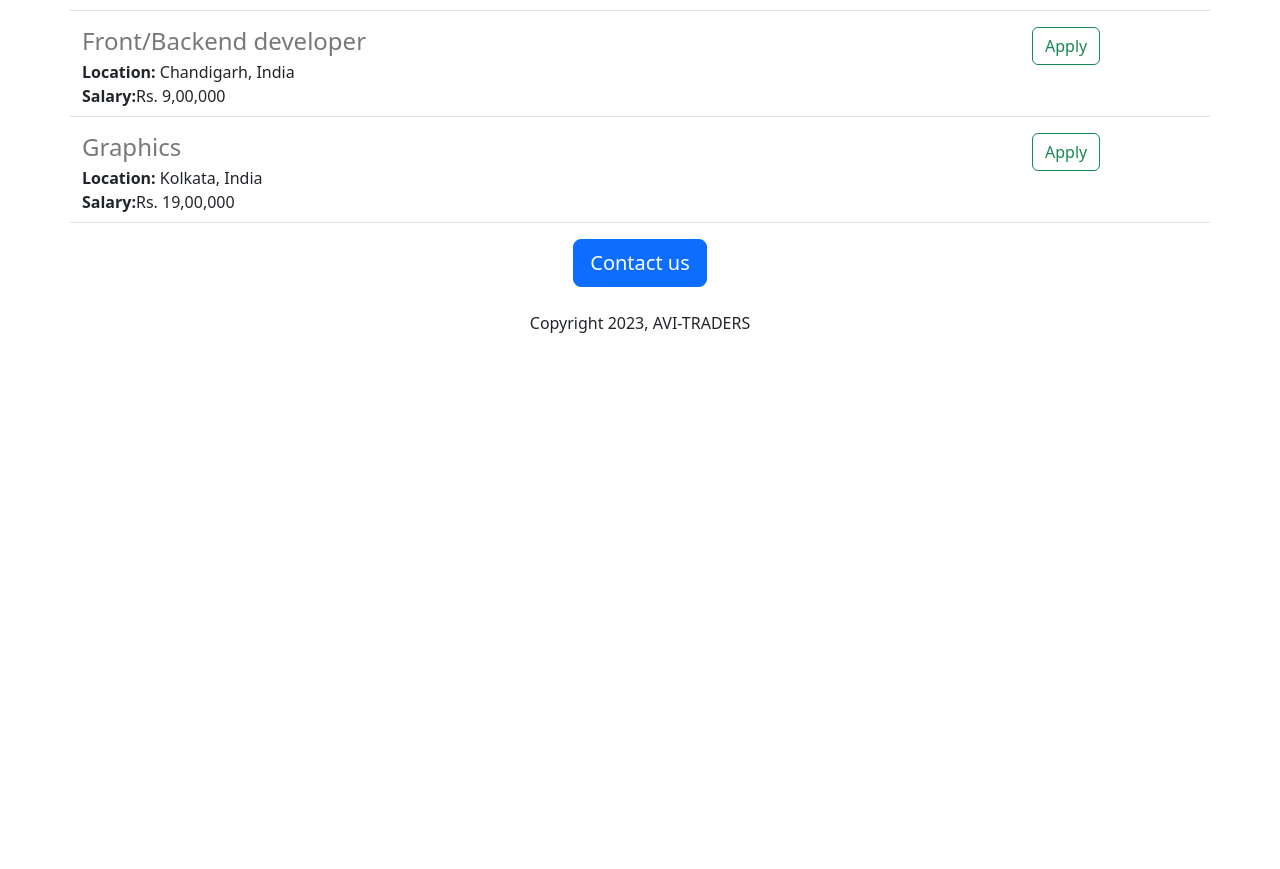
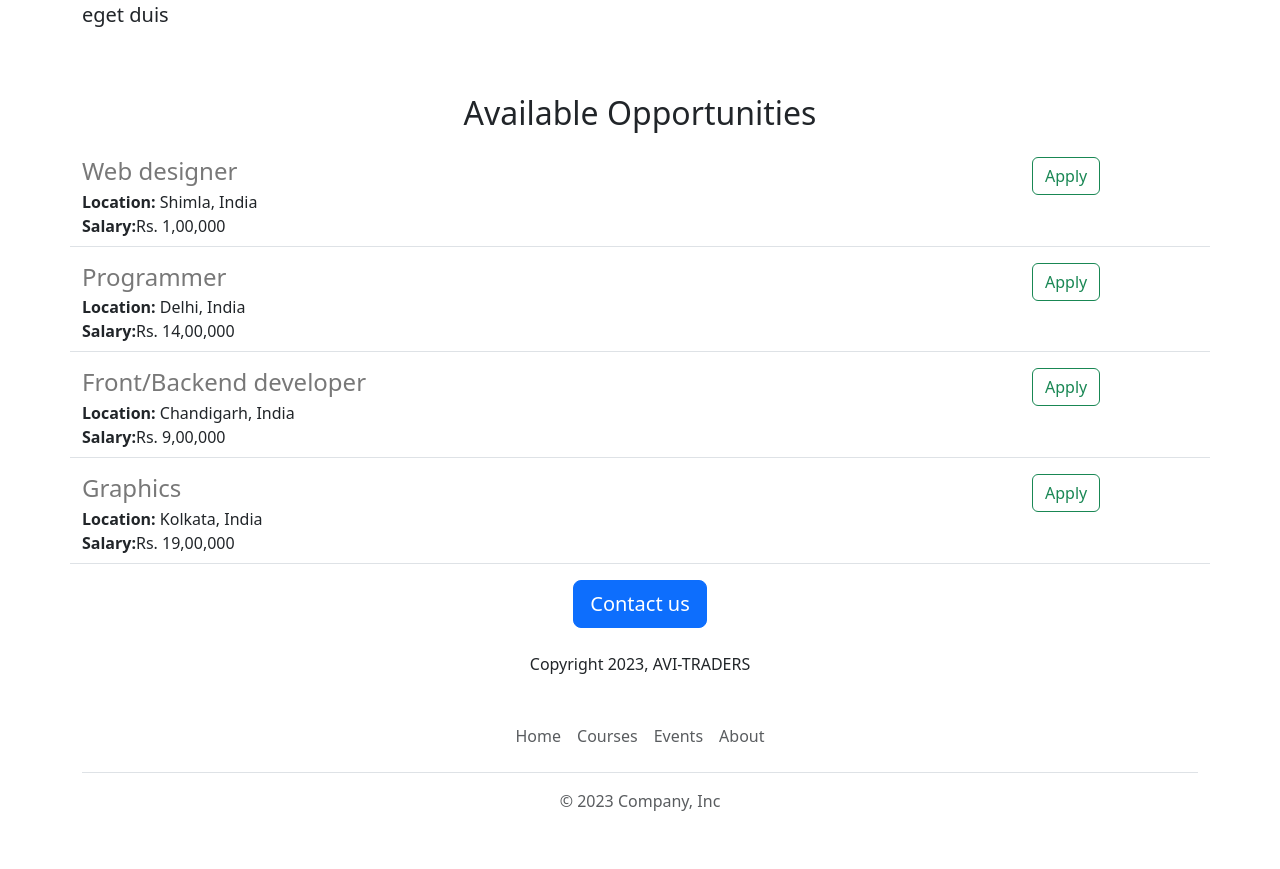
Before and after one commit to avintro123/Avi-traders, a Flask app: page / in a window 1280 px wide. Shown: the part 915-1784 px from the top of the page. Before the commit the page ends 1248 px from the top, so only its background shows below. Run offline with Flask 3, Linux system fonts and the light colour scheme.

Commit message:
functionable site and improvements

```diff
--- /dev/null
+++ b/templates/footer.html
@@ -0,0 +1,16 @@
+ <div class="container">
+  <footer class="py-3 my-4">
+    <ul class="nav justify-content-center border-bottom pb-3 mb-3">
+      <li class="nav-item"><a target="_blank" href="https://www.avitraders.ai" class="nav-link px-2 text-body-secondary">Home</a></li>
+
+      <li class="nav-item"><a target="_blank" href="https://avitraders.ai/courses" class="nav-link px-2 text-body-secondary">Courses</a></li>
+
+      <li class="nav-item"><a target="_blank" href="https://avitraders.ai/events" class="nav-link px-2 text-body-secondary">Events</a></li>
+
+      <li class="nav-item"><a target="_blank" href="https://avitraders.ai/about" class="nav-link px-2 text-body-secondary">About</a></li>
+
+    </ul>
+
+    <p class="text-center text-body-secondary">&copy; 2023 Company, Inc</p>
+  </footer>
+</div>
--- a/templates/home.html
+++ b/templates/home.html
@@ -17,26 +17,35 @@
   </head>
 
   <body>
+    {% include 'nav.html' %}
     <div class="container">
     <h1 class="text-center mt-2 mb-4">
       AVI-TRADERS
     </h1>
     <img class="img-fluid" id="trade" src="https://avi-traders--avantikthakur.repl.co/static/trade.jpeg">
-    <h2 class="text-center mt-2 mb-4">About AVI-TRADERS</h2>
-    <p class="lead">
+    <h2 class="text-center mt-4 mb-8">About AVI-TRADERS</h2>
+      <div class="row">
+      <div class="col-6">
+    <p class="lead mt-4">
       odio pellentesque diam volutpat commodo sed egestas egestas fringilla phasellus faucibus scelerisque eleifend donec pretium vulputate sapien nec sagittis aliquam malesuada bibendum arcu vitae elementum curabitur vitae nunc sed velit dignissim sodales ut eu sem integer vitae justo eget magna fermentum iaculis eu non diam phasellus vestibulum lorem sed risus ultricies tristique nulla aliquet enim tortor at auctor urna nunc id cursus metus aliquam eleifend mi in nulla posuere sollicitudin aliquam ultrices sagittis orci a scelerisque purus semper eget duis
     </p>
+      </div>
+        <div class="col-6 ">
+        <img src="/static/people.jpeg" style="height: 320px; border-radius: 4px;">
+      </div>
 
-    <h2 class="text-center">Available Opportunities</h2>
+    <h2 class="text-center mt-5">Available Opportunities</h2>
+           </div>
     <p>
       {%  for job in jobs %}
      {% include 'jobitem.html' %}
       {% endfor %}
     </p>
       <div class="text-center">
-    <button class="btn btn-primary btn-lg">Contact us</button>
+    <a class="btn btn-primary btn-lg" href="mailto:hello@avantik.ai?subject=Question%20about%20job%20related%20quaries.&body=My%20name%3A%20%3Cyour%20name%3E%0D%0A%0D%0AMy%20question%3A%20%3Center%20question%20here%3E">Contact us</a>
         <p class="mt-4">Copyright 2023, AVI-TRADERS</p>
       </div>
   </div>
+    {% include 'footer.html' %}
   </body>
 </html>
--- a/templates/jobitem.html
+++ b/templates/jobitem.html
@@ -9,7 +9,7 @@
         <b>Salary:</b>{{job['salary']}}
       </div>
    </div>
-   <div class="col-2">
-   <button type="button" class="btn btn-outline-success">Apply</button>
+   <div class="col-2 padding-right: 16px">
+   <a href="mailto:hello@avantik.ai?subject=Application%20for%20{{job['title']}}&body=My%20name%3A%20%3Cyour%20name%3E%0D%0A%0D%0AMy%20resume%20link%3A%20%3Cresume%20link%3E%0D%0A%0D%0AMy%20linkedin%20link%3A%20%3Clinkedin%20link%3E" type="button" class="btn btn-outline-success">Apply</a>
       </div>
  </div>
--- /dev/null
+++ b/templates/nav.html
@@ -0,0 +1,33 @@
+ <header class="p-3 mb-3 border-bottom">
+    <div class="container">
+      <div class="d-flex flex-wrap align-items-center justify-content-center justify-content-lg-start">
+        <a href="/" class="d-flex align-items-center mb-2 mb-lg-0 link-body-emphasis text-decoration-none">
+          <svg class="bi me-2" width="40" height="32" role="img" aria-label="Bootstrap"><use xlink:href="#bootstrap"/></svg>
+        </a>
+
+        <ul class="nav col-12 col-lg-auto me-lg-auto mb-2 justify-content-center mb-md-0">
+          <li><a href="#" class="nav-link px-2 link-secondary">Overview</a></li>
+          <li><a href="#" class="nav-link px-2 link-body-emphasis">Inventory</a></li>
+          <li><a href="#" class="nav-link px-2 link-body-emphasis">Customers</a></li>
+          <li><a href="#" class="nav-link px-2 link-body-emphasis">Products</a></li>
+        </ul>
+
+        <form class="col-12 col-lg-auto mb-3 mb-lg-0 me-lg-3" role="search">
+          <input type="search" class="form-control" placeholder="Search..." aria-label="Search">
+        </form>
+
+        <div class="dropdown text-end">
+          <a href="#" class="d-block link-body-emphasis text-decoration-none dropdown-toggle" data-bs-toggle="dropdown" aria-expanded="false">
+            <img src="https://github.com/mdo.png" alt="mdo" width="32" height="32" class="rounded-circle">
+          </a>
+          <ul class="dropdown-menu text-small">
+            <li><a class="dropdown-item" href="#">New project...</a></li>
+            <li><a class="dropdown-item" href="#">Settings</a></li>
+            <li><a class="dropdown-item" href="#">Profile</a></li>
+            <li><hr class="dropdown-divider"></li>
+            <li><a class="dropdown-item" href="#">Sign out</a></li>
+          </ul>
+        </div>
+      </div>
+    </div>
+  </header>
```
